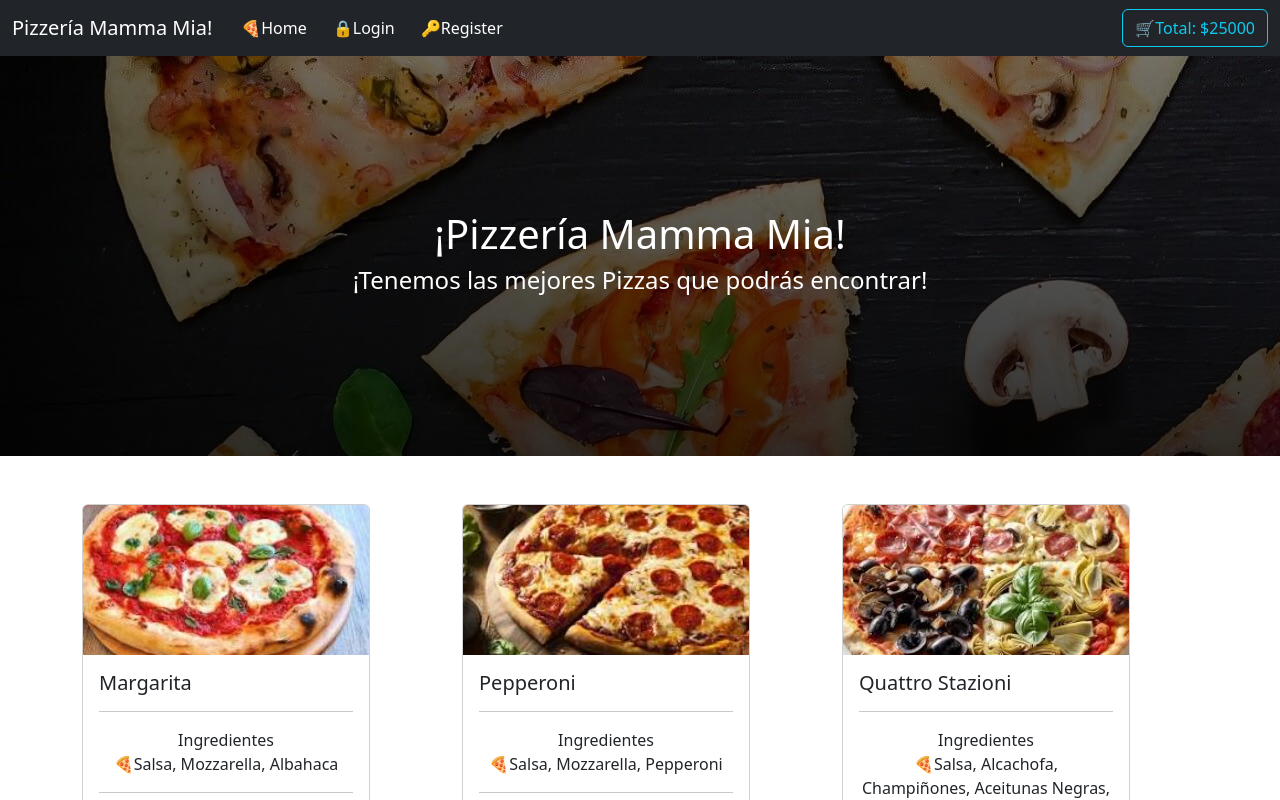
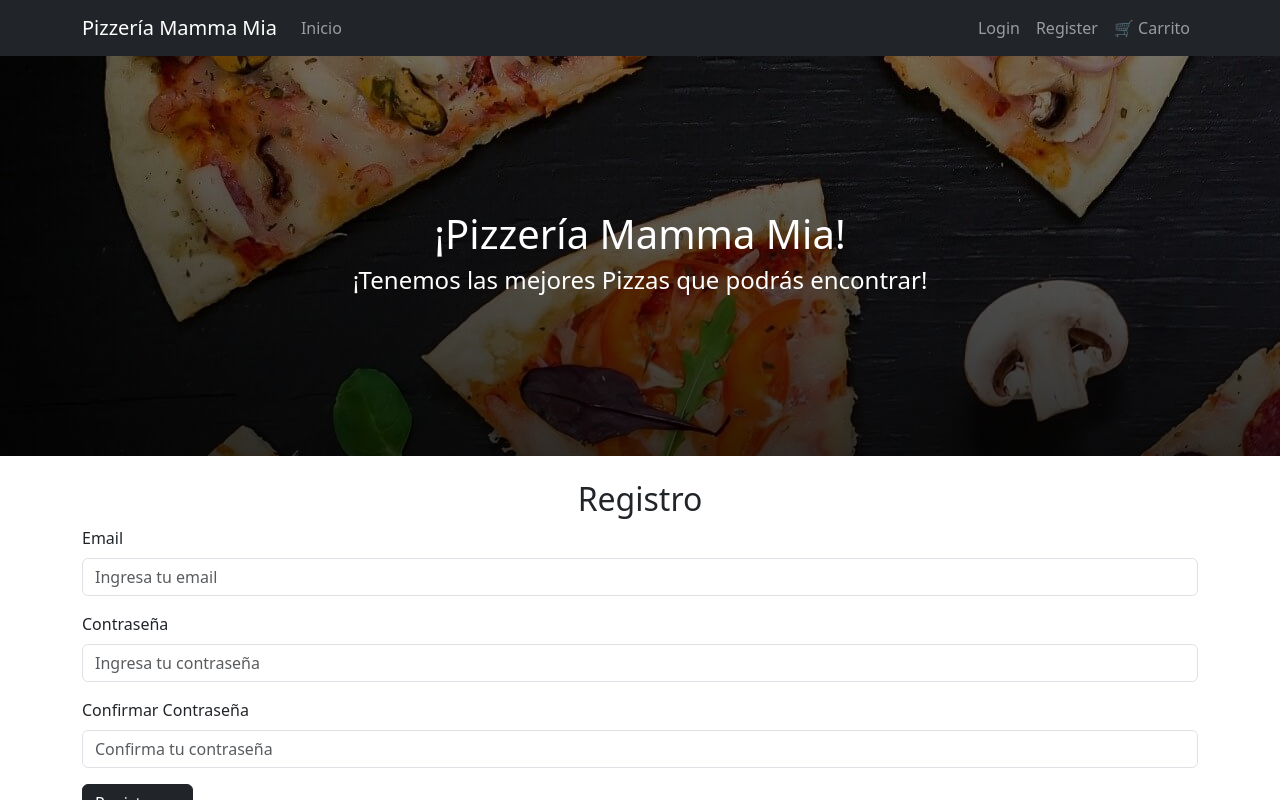
Before and after one commit to MaSanchezL/pizzeria, a React (Vite) app: page /register in a window 1280 px wide. Shown: the top 800 px of the page. Built offline with nearby package versions, Linux system fonts and the light colour scheme.

Commit message:
Hito 2 y 3

```diff
--- a/package.json
+++ b/package.json
@@ -13,7 +13,8 @@
     "bootstrap": "^5.3.3",
     "react": "^18.3.1",
     "react-bootstrap": "^2.10.5",
-    "react-dom": "^18.3.1"
+    "react-dom": "^18.3.1",
+    "react-router-dom": "^7.0.2"
   },
   "devDependencies": {
     "@eslint/js": "^9.13.0",
--- a/src/App.jsx
+++ b/src/App.jsx
@@ -1,17 +1,77 @@
+import React, { useState } from "react";
+import { BrowserRouter as Router, Routes, Route } from "react-router-dom";
 import Header from "./components/Header";
 import Home from "./components/Home";
 import Footer from "./components/Footer";
+import NavbarPage from "./components/NavbarPage";
+import Register from "./components/Register";
+import Login from "./components/Login";
+import Cart from "./components/Cart";
 import "bootstrap/dist/css/bootstrap.min.css";
-import NavbarPage from "./components/NavbarPage";
 
 function App() {
+  const [token, setToken] = useState(false);
+  const [cart, setCart] = useState([]);
+
+  const addToCart = (product) => {
+    const existingProduct = cart.find((item) => item.id === product.id);
+    if (existingProduct) {
+      setCart(
+        cart.map((item) =>
+          item.id === product.id
+            ? { ...item, quantity: item.quantity + 1 }
+            : item
+        )
+      );
+    } else {
+      setCart([...cart, { ...product, quantity: 1 }]);
+    }
+  };
+
+  const removeFromCart = (id) => {
+    setCart(cart.filter((item) => item.id !== id));
+  };
+
+  const incrementQuantity = (id) => {
+    setCart(
+      cart.map((item) =>
+        item.id === id ? { ...item, quantity: item.quantity + 1 } : item
+      )
+    );
+  };
+
+  const decrementQuantity = (id) => {
+    setCart(
+      cart.map((item) =>
+        item.id === id && item.quantity > 1
+          ? { ...item, quantity: item.quantity - 1 }
+          : item
+      )
+    );
+  };
+
   return (
-    <>
-      <NavbarPage></NavbarPage>
-      <Header></Header>
-      <Home></Home>
-      <Footer></Footer>
-    </>
+    <Router>
+   <NavbarPage token={token} setToken={setToken} cart={cart} />
+      <Header />
+      <Routes>
+        <Route path="/" element={<Home addToCart={addToCart} />} />
+        <Route path="/register" element={<Register />} />
+        <Route path="/login" element={<Login setToken={setToken} />} />
+        <Route
+          path="/cart"
+          element={
+            <Cart
+              cart={cart}
+              removeFromCart={removeFromCart}
+              incrementQuantity={incrementQuantity}
+              decrementQuantity={decrementQuantity}
+            />
+          }
+        />
+      </Routes>
+      <Footer />
+    </Router>
   );
 }
 
--- /dev/null
+++ b/src/components/Cart.jsx
@@ -0,0 +1,66 @@
+import React from "react";
+import { Container, Table, Button } from "react-bootstrap";
+
+const Cart = ({ cart, removeFromCart, incrementQuantity, decrementQuantity }) => {
+  const calculateTotal = () =>
+    cart.reduce((total, item) => total + item.price * item.quantity, 0);
+
+  return (
+    <Container className="py-4">
+      <h2 className="text-center">Carrito de Compras</h2>
+      {cart.length > 0 ? (
+        <>
+          <Table striped bordered hover>
+            <thead>
+              <tr>
+                <th>Producto</th>
+                <th>Precio</th>
+                <th>Cantidad</th>
+                <th>Total</th>
+                <th>Acciones</th>
+              </tr>
+            </thead>
+            <tbody>
+              {cart.map((item) => (
+                <tr key={item.id}>
+                  <td>{item.name}</td>
+                  <td>${item.price}</td>
+                  <td>{item.quantity}</td>
+                  <td>${item.price * item.quantity}</td>
+                  <td>
+                    <Button
+                      variant="outline-secondary"
+                      size="sm"
+                      onClick={() => incrementQuantity(item.id)}
+                    >
+                      +
+                    </Button>{" "}
+                    <Button
+                      variant="outline-secondary"
+                      size="sm"
+                      onClick={() => decrementQuantity(item.id)}
+                    >
+                      -
+                    </Button>{" "}
+                    <Button
+                      variant="danger"
+                      size="sm"
+                      onClick={() => removeFromCart(item.id)}
+                    >
+                      Eliminar
+                    </Button>
+                  </td>
+                </tr>
+              ))}
+            </tbody>
+          </Table>
+          <h3 className="text-end">Total: ${calculateTotal()}</h3>
+        </>
+      ) : (
+        <h4 className="text-center">El carrito está vacío</h4>
+      )}
+    </Container>
+  );
+};
+
+export default Cart;
--- a/src/components/Home.jsx
+++ b/src/components/Home.jsx
@@ -3,7 +3,7 @@ import { Col, Container, Row } from "react-bootstrap";
 import CardPizza from "./CardPizza";
 import { pizzas } from "../assets/js/pizzaData";
 
-const Home = () => {
+const Home = ({ addToCart }) => {
   return (
     <Container className="py-4">
       {Array.from({ length: Math.ceil(pizzas.length / 3) }).map((_, rowIndex) => (
@@ -17,6 +17,8 @@ const Home = () => {
                   nombre={pizza.nombre}
                   ingredientes={pizza.ingredientes}
                   precio={pizza.precio}
+                  id={pizza.id}
+                  addToCart={addToCart}
                 />
               </Col>
             ))}
--- /dev/null
+++ b/src/components/Login.jsx
@@ -0,0 +1,76 @@
+import React, { useState } from "react";
+import { Button, Form, Container } from "react-bootstrap";
+
+const Login = ({ setToken }) => {
+  const [formData, setFormData] = useState({
+    email: "",
+    password: "",
+  });
+
+  const usuarioPrueba = {
+    email: "miguels715@gmail.com",
+    password: "123456",
+  };
+
+  const handleChange = (e) => {
+    setFormData({
+      ...formData,
+      [e.target.name]: e.target.value,
+    });
+  };
+
+  const handleSubmit = (e) => {
+    e.preventDefault();
+
+    const { email, password } = formData;
+
+    if (!email || !password) {
+      alert("Todos los campos son obligatorios.");
+      return;
+    }
+    if (password.length < 6) {
+      alert("La contraseña debe tener al menos 6 caracteres.");
+      return;
+    }
+
+    if (email === usuarioPrueba.email && password === usuarioPrueba.password) {
+      setToken(true);
+      alert("Inicio de sesión exitoso. ¡Bienvenido!");
+    } else {
+      alert("Credenciales incorrectas. Por favor verifica tu email y contraseña.");
+    }
+  };
+
+  return (
+    <Container className="py-4">
+      <h2 className="text-center">Inicio de Sesión</h2>
+      <Form onSubmit={handleSubmit}>
+        <Form.Group className="mb-3" controlId="formEmail">
+          <Form.Label>Email</Form.Label>
+          <Form.Control
+            type="email"
+            name="email"
+            value={formData.email}
+            onChange={handleChange}
+            placeholder="Ingresa tu email"
+          />
+        </Form.Group>
+        <Form.Group className="mb-3" controlId="formPassword">
+          <Form.Label>Contraseña</Form.Label>
+          <Form.Control
+            type="password"
+            name="password"
+            value={formData.password}
+            onChange={handleChange}
+            placeholder="Ingresa tu contraseña"
+          />
+        </Form.Group>
+        <Button variant="dark" type="submit">
+          Iniciar Sesión
+        </Button>
+      </Form>
+    </Container>
+  );
+};
+
+export default Login;
--- a/src/components/NavbarPage.jsx
+++ b/src/components/NavbarPage.jsx
@@ -1,30 +1,53 @@
 import React from "react";
-import Container from "react-bootstrap/Container";
-import Nav from "react-bootstrap/Nav";
-import Navbar from "react-bootstrap/Navbar";
-import { Button } from "react-bootstrap";
-const NavbarPage = () => {
+import { Navbar, Nav, Container, Badge } from "react-bootstrap";
+import { Link } from "react-router-dom";
 
-const total = 25000;
-const token = false
- return (
-    <>
-      <Navbar expand="lg" bg="dark" data-bs-theme="dark">
-        <Container fluid>
-        <Navbar.Brand href="#home" >Pizzería Mamma Mia!</Navbar.Brand>
-          <Navbar.Toggle aria-controls="navbarScroll" />
-          <Navbar.Collapse id="navbarScroll">
+const NavbarPage = ({ token, setToken, cart }) => {
+  const totalItems = cart.reduce((sum, item) => sum + item.quantity, 0);
+
+  return (
+    <Navbar bg="dark" variant="dark" expand="lg">
+      <Container>
+        <Navbar.Brand as={Link} to="/">
+          Pizzería Mamma Mia
+        </Navbar.Brand>
+        <Navbar.Toggle aria-controls="basic-navbar-nav" />
+        <Navbar.Collapse id="basic-navbar-nav">
           <Nav className="me-auto">
-            <Button variant="dark">🍕Home</Button>
-            <Button variant="dark">🔒Login</Button>
-            <Button variant="dark">🔑Register</Button>
-            </Nav>
-
-              <Button variant="outline-info">🛒Total: ${total}</Button>
-          </Navbar.Collapse>
-        </Container>
-      </Navbar>
-    </>
+            <Nav.Link as={Link} to="/">
+              Inicio
+            </Nav.Link>
+          </Nav>
+          <Nav>
+            {token ? (
+              <>
+                <Nav.Link as={Link} to="/profile">
+                  Profile
+                </Nav.Link>
+                <Nav.Link onClick={() => setToken(false)}>Logout</Nav.Link>
+              </>
+            ) : (
+              <>
+                <Nav.Link as={Link} to="/login">
+                  Login
+                </Nav.Link>
+                <Nav.Link as={Link} to="/register">
+                  Register
+                </Nav.Link>
+              </>
+            )}
+            <Nav.Link as={Link} to="/cart">
+              🛒 Carrito{" "}
+              {totalItems > 0 && (
+                <Badge bg="secondary" pill>
+                  {totalItems}
+                </Badge>
+              )}
+            </Nav.Link>
+          </Nav>
+        </Navbar.Collapse>
+      </Container>
+    </Navbar>
   );
 };
 
--- /dev/null
+++ b/src/components/Register.jsx
@@ -0,0 +1,81 @@
+import React, { useState } from "react";
+import { Button, Form, Container } from "react-bootstrap";
+
+const Register = () => {
+  const [formData, setFormData] = useState({
+    email: "",
+    password: "",
+    confirmPassword: "",
+  });
+
+  const handleChange = (e) => {
+    setFormData({
+      ...formData,
+      [e.target.name]: e.target.value,
+    });
+  };
+
+  const handleSubmit = (e) => {
+    e.preventDefault();
+
+    const { email, password, confirmPassword } = formData;
+
+    if (!email || !password || !confirmPassword) {
+      alert("Todos los campos son obligatorios.");
+      return;
+    }
+    if (password.length < 6) {
+      alert("La contraseña debe tener al menos 6 caracteres.");
+      return;
+    }
+    if (password !== confirmPassword) {
+      alert("La contraseña y la confirmación deben coincidir.");
+      return;
+    }
+
+    alert("Registro exitoso. ¡Bienvenido!");
+  };
+
+  return (
+    <Container className="py-4">
+      <h2 className="text-center">Registro</h2>
+      <Form onSubmit={handleSubmit}>
+        <Form.Group className="mb-3" controlId="formEmail">
+          <Form.Label>Email</Form.Label>
+          <Form.Control
+            type="email"
+            name="email"
+            value={formData.email}
+            onChange={handleChange}
+            placeholder="Ingresa tu email"
+          />
+        </Form.Group>
+        <Form.Group className="mb-3" controlId="formPassword">
+          <Form.Label>Contraseña</Form.Label>
+          <Form.Control
+            type="password"
+            name="password"
+            value={formData.password}
+            onChange={handleChange}
+            placeholder="Ingresa tu contraseña"
+          />
+        </Form.Group>
+        <Form.Group className="mb-3" controlId="formConfirmPassword">
+          <Form.Label>Confirmar Contraseña</Form.Label>
+          <Form.Control
+            type="password"
+            name="confirmPassword"
+            value={formData.confirmPassword}
+            onChange={handleChange}
+            placeholder="Confirma tu contraseña"
+          />
+        </Form.Group>
+        <Button variant="dark" type="submit">
+          Registrarse
+        </Button>
+      </Form>
+    </Container>
+  );
+};
+
+export default Register;
```
Also changed, not shown: src/components/CardPizza.jsx (+11 -2 lines), 1 other file (tests, documents, lock files or other folders).
